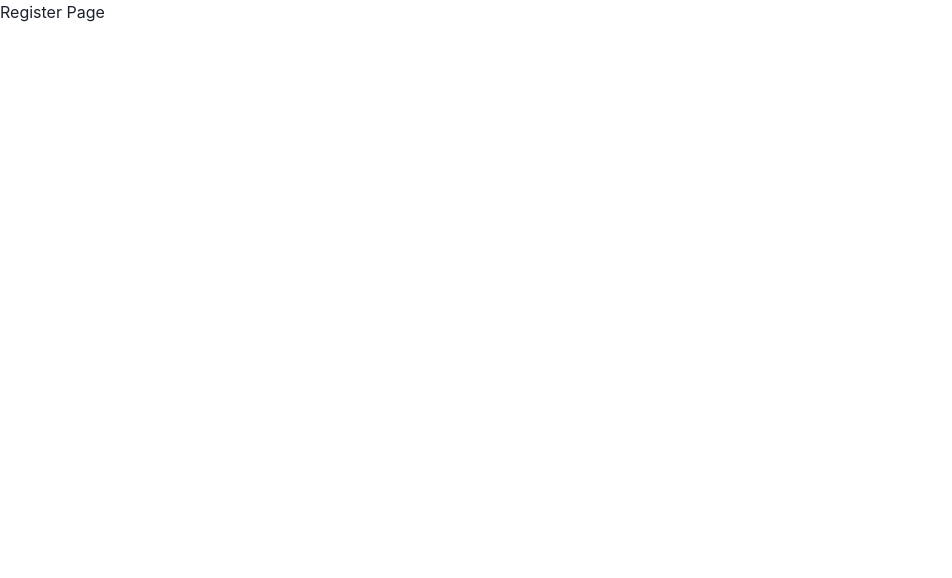
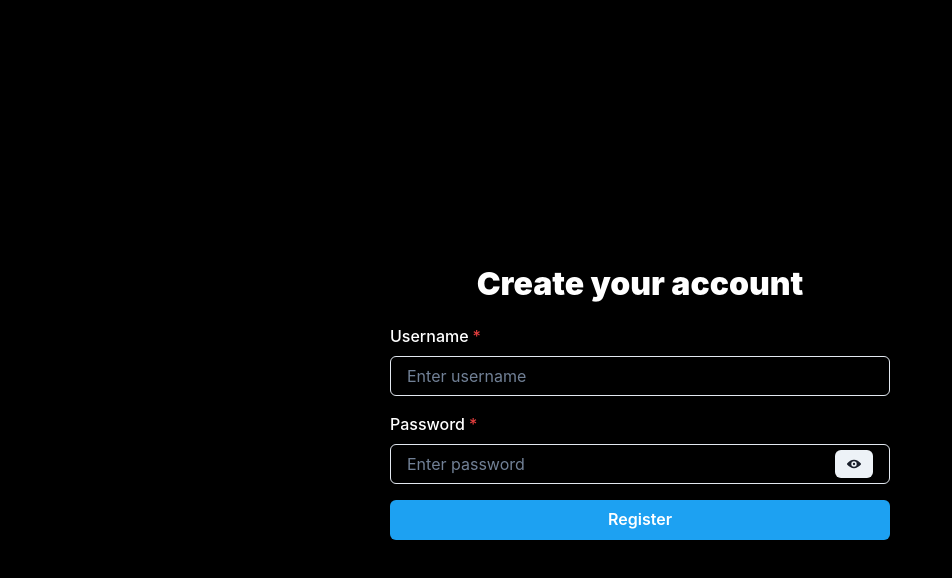
Before and after one commit to EmilAbdulxaliqov/FakeTweetAppFront, a React (Vite) app: page /auth/register in a window 1280 px wide. Shown: the top 578 px of the page, without its empty margins (0-952 px from the left). Built offline with nearby package versions, Linux system fonts and the light colour scheme.

Commit message:
Login and Register pages will complete soon

```diff
--- a/package.json
+++ b/package.json
@@ -10,6 +10,7 @@
     "preview": "vite preview"
   },
   "dependencies": {
+    "@chakra-ui/icons": "^2.1.1",
     "@chakra-ui/react": "^2.8.2",
     "@emotion/react": "^11.11.4",
     "@emotion/styled": "^11.11.0",
--- a/src/pages/AccountPage.tsx
+++ b/src/pages/AccountPage.tsx
@@ -5,3 +5,5 @@ function AccountPage() {
     </div>
   );
 }
+
+export default AccountPage;
--- a/src/pages/HomePage.tsx
+++ b/src/pages/HomePage.tsx
@@ -8,6 +8,8 @@ function HomePage() {
         fontStyle={"normal"}
         fontWeight={"900"}
         fontSize={"larger"}
+        textAlign={"center"}
+        background={"#f5f5f5"}
       >
         Home
       </Text>
--- a/src/pages/LoginPage.tsx
+++ b/src/pages/LoginPage.tsx
@@ -1,9 +1,94 @@
+import {useState} from "react";
+import {
+    Box,
+    Button,
+    Flex,
+    FormControl,
+    FormHelperText,
+    FormLabel,
+    Input,
+    InputGroup,
+    InputRightElement,
+    Text
+} from "@chakra-ui/react";
+import {ViewIcon, ViewOffIcon} from "@chakra-ui/icons";
+import * as Yup from 'yup';
+import {useFormik} from 'formik';
+import {AuthService} from "../services/api/AuthService.ts";
+
+const loginSchema = Yup.object().shape({
+        username: Yup.string()
+            .trim("Username cannot start or end with whitespace")
+            .strict(true)
+            .required('Username is required')
+            .max(255, 'Username is too long'),
+        password: Yup.string()
+            .trim("Password cannot start or end with whitespace")
+            .strict(true)
+            .required('Password is required')
+            .max(255, 'Password is too long')
+});
+
+
 function LoginPage() {
-  return (
-    <div>
-      <h1>Login Page</h1>
-    </div>
-  );
+    const [show, setShow] = useState(false);
+    const formik = useFormik({
+        initialValues: {
+            username: '',
+            password: ''
+        },
+        validationSchema: loginSchema,
+        onSubmit: values => {
+            console.log(JSON.stringify(values, null, 2));
+            AuthService.login(values.username, values.password).then(response => {
+                console.log(response);
+            });
+        }
+    });
+
+    const handleClick = () => setShow(!show);
+    return (
+        <Flex alignItems={"center"} justifyContent={"center"} w={"100vw"} h={"100vh"} bg={"black"}>
+            <Flex flexDir={"column"} alignItems={"center"} justifyContent={"center"} gap={"4"} w={"500px"} h={"100%"}>
+                <Text fontWeight={"900"} fontSize={"xx-large"} color={"white"}>Sign in to FakeTweetApp</Text>
+                <Box onSubmit={formik.handleSubmit} as={'form'} w={"100%"} display={"flex"} flexDir={"column"} gap={"4"}>
+                    <FormControl isRequired>
+                        <FormLabel color={"white"}>Username</FormLabel>
+                        <Input
+                            type='text'
+                            color={"white"}
+                            placeholder='Enter username'
+                            name={"username"}
+                            onChange={formik.handleChange}
+                            value={formik.values.username}
+                        />
+                        {formik.errors.username ? <FormHelperText color={"red"}>{formik.errors.username}</FormHelperText> : null}
+                    </FormControl>
+                    <FormControl isRequired>
+                        <FormLabel color={"white"}>Password</FormLabel>
+                        <InputGroup size='md'>
+                            <Input
+                                pr='4.5rem'
+                                type={show ? 'text' : 'password'}
+                                placeholder='Enter password'
+                                color={"white"}
+                                name={"password"}
+                                onChange={formik.handleChange}
+                                value={formik.values.password}
+                            />
+                            <InputRightElement width='4.5rem'>
+                                <Button h='1.75rem' size='sm' onClick={handleClick}>
+                                    {show ? <ViewOffIcon /> : <ViewIcon />}
+                                </Button>
+                            </InputRightElement>
+                        </InputGroup>
+                        {formik.errors.password ? <FormHelperText color={"red"}>{formik.errors.password}</FormHelperText> : null}
+                    </FormControl>
+                    <Button w={"100%"} colorScheme='twitter' type={"submit"}>Login</Button>
+                </Box>
+            </Flex>
+        </Flex>
+    );
 }
 
 export default LoginPage;
--- a/src/pages/RegisterPage.tsx
+++ b/src/pages/RegisterPage.tsx
@@ -1,8 +1,106 @@
+import {
+    Box,
+    Button,
+    Flex,
+    FormControl,
+    FormHelperText,
+    FormLabel,
+    Input,
+    InputGroup,
+    InputRightElement,
+    Text, useToast,
+} from "@chakra-ui/react";
+import {useState} from "react";
+import {ViewIcon, ViewOffIcon} from "@chakra-ui/icons";
+import {useFormik} from "formik";
+import * as Yup from "yup";
+import {AuthService} from "../services/api/AuthService.ts";
+import {useNavigate} from "react-router-dom";
+
+const registerSchema = Yup.object().shape({
+    username: Yup.string()
+        .trim("Username cannot start or end with whitespace")
+        .strict(true)
+        .required('Username is required')
+        .max(255, 'Username is too long'),
+    password: Yup.string()
+        .trim("Password cannot start or end with whitespace")
+        .strict(true)
+        .required('Password is required')
+        .max(255, 'Password is too long')
+});
+
 function RegisterPage() {
+    const toast = useToast();
+    const navigate = useNavigate();
+    const [show, setShow] = useState(false);
+    const formik = useFormik({
+        initialValues: {
+            username: '',
+            password: ''
+        },
+        validationSchema: registerSchema,
+        onSubmit: values => {
+            console.log(JSON.stringify(values, null, 2));
+            AuthService.register(values.username, values.password).then(response => {
+                console.log(response);
+                if (response.status == 200) {
+                    toast({
+                        title: "Account created successfully",
+                        status: 'success',
+                        position: 'top-right',
+                        isClosable: true,
+                        duration: 3000
+                    })
+                    setTimeout(() => {
+                        navigate('/auth/login');
+                    }, 3000);
+                }
+            });
+        }
+    });
+    const handleClick = () => setShow(!show);
   return (
-    <div>
-      <h1>Register Page</h1>
-    </div>
+    <Flex alignItems={"center"} justifyContent={"center"} w={"100vw"} h={"100vh"} bg={"black"}>
+      <Flex flexDir={"column"} alignItems={"center"} justifyContent={"center"} gap={"4"} w={"500px"} h={"100%"}>
+          <Text fontWeight={"900"} fontSize={"xx-large"} color={"white"}>Create your account</Text>
+          <Box onSubmit={formik.handleSubmit} as={'form'} w={"100%"} display={"flex"} flexDir={"column"} gap={"4"}>
+              <FormControl isRequired>
+                  <FormLabel color={"white"}>Username</FormLabel>
+                  <Input
+                      type='text'
+                      color={"white"}
+                      placeholder='Enter username'
+                      name={"username"}
+                      onChange={formik.handleChange}
+                      value={formik.values.username}
+                  />
+                  {formik.errors.username ? <FormHelperText color={"red"}>{formik.errors.username}</FormHelperText> : null}
+              </FormControl>
+              <FormControl isRequired>
+                  <FormLabel color={"white"}>Password</FormLabel>
+                  <InputGroup size='md'>
+                      <Input
+                          pr='4.5rem'
+                          type={show ? 'text' : 'password'}
+                          placeholder='Enter password'
+                          color={"white"}
+                          name={"password"}
+                          onChange={formik.handleChange}
+                          value={formik.values.password}
+                      />
+                      <InputRightElement width='4.5rem'>
+                          <Button h='1.75rem' size='sm' onClick={handleClick}>
+                              {show ? <ViewOffIcon /> : <ViewIcon />}
+                          </Button>
+                      </InputRightElement>
+                  </InputGroup>
+                  {formik.errors.password ? <FormHelperText color={"red"}>{formik.errors.password}</FormHelperText> : null}
+              </FormControl>
+              <Button w={"100%"} colorScheme='twitter' type={"submit"}>Register</Button>
+          </Box>
+      </Flex>
+    </Flex>
   );
 }
 
--- /dev/null
+++ b/src/services/api/AuthService.ts
@@ -0,0 +1,31 @@
+import axios from "axios";
+
+const BASE_URL: string = 'http://localhost:8080/api/auth/';
+
+export const AuthService = {
+    register: async (username: string, password: string) => {
+        return axios.post(BASE_URL + 'register', {
+            username,
+            password
+        }, {
+            headers: {
+                'Access-Control-Allow-Origin': '*',
+                'Access-Control-Allow-Headers': '*',
+                'Access-Control-Allow-Credentials': 'true',
+                'Content-Type': 'application/json',
+            },
+
+        });
+    },
+    login: async (username: string, password: string) => {
+        return axios.post(BASE_URL + 'login',  {
+            username,
+            password
+        }, {
+            headers: {
+                'Access-Control-Allow-Origin': '*',
+                'Content-Type': 'application/json',
+            },
+        });
+    }
+}
```
Also changed, not shown: 1 other file (tests, documents, lock files or other folders).
